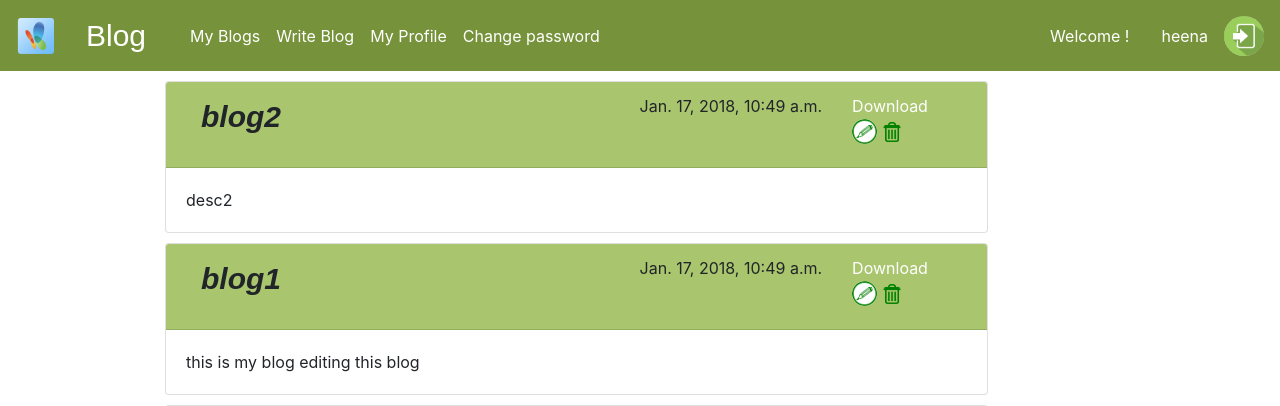
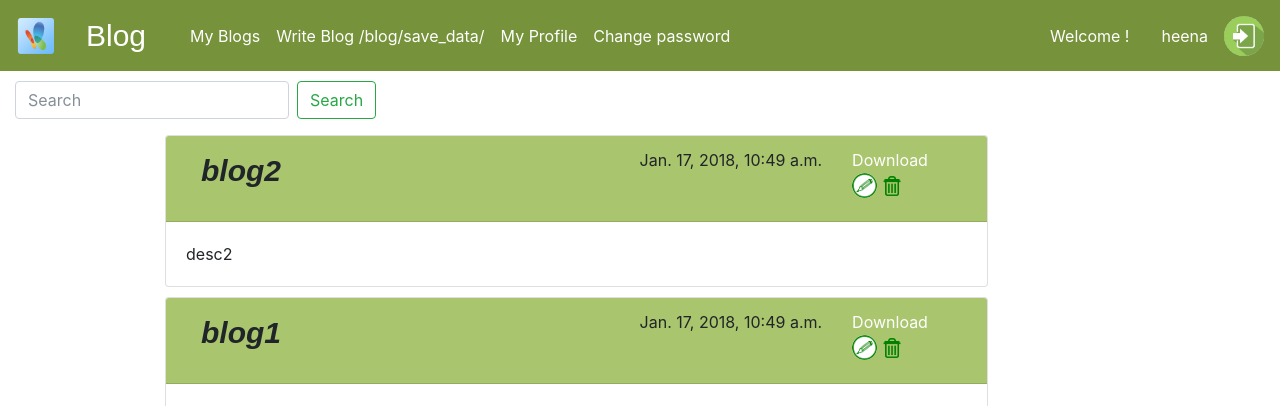
Before and after one commit to heenasaleem/newblog, a Django app: page /blog/ in a window 1280 px wide. Shown: the top 406 px of the page. Run offline with Django 3.2, Linux system fonts and the light colour scheme; a user stored in the database is signed in; data comes from the database, SQL or seed files in the repository; both versions use the stored data as it was after the commit; some libraries are stand-ins or nearby versions.

Commit message:
3rd commit

```diff
--- a/blog/static/blog/style.css
+++ b/blog/static/blog/style.css
@@ -1,8 +1,9 @@
 a:hover {
    color: yellow;
 }
-a:active {
+.active {
     color: orange;
+
 }
 a{
     color:white;
--- a/blog/templates/blog/base.html
+++ b/blog/templates/blog/base.html
@@ -19,10 +19,59 @@ integrity="sha384-PsH8R72JQ3SOdhVi3uxftmaW6Vc51MKb0q5P2rRUpPvrszuE4W1povHYgTpBfs
 
 <link rel="stylesheet" type="text/css" href="{% static 'blog/style.css' %}" />
 
+<script type="text/javascript">
+
+  //  $(document).ready(function(){
+
+  //    $('#nav_items').on('click', 'a', function(){
+
+  //     $('#nav_items a.active').removeClass("active");
+  //     $(this).addClass("active");
+  //   });
+
+  // });
+  // $(document).ready(function(){
+
+  //   $('nav div div a').click(function(){
+
+  //     $('div a').removeClass("active");
+  //     $(this).addClass("active");
+  //   });
+
+  // });
+
+
+
+</script>
+<!--
+<script>
+$(document).ready(function(){
+    $("a").click(function(){
+        $("p").hide();
+    });
+});
+</script>-->
+<!--
+<script>
+$(document).ready(function(){
+    $("#hide").click(function(){
+        $("p").hide();
+    });
+    $("#show").click(function(){
+        $("p").show();
+    });
+});
+</script>-->
+
 </head>
 
 
 <body>
+  <!--
+  <p>If you click on the "Hide" button, I will disappear.</p>
+
+<button id="hide">Hide</button>
+<button id="show">Show</button>-->
 <nav class="navbar navbar-expand-lg nav_style">
 
      <a href=#><img src="{% static 'images/blog_icon.png' %}" class=" img-icon" name="logout" alt="imgage"></a>
@@ -35,7 +84,8 @@ integrity="sha384-PsH8R72JQ3SOdhVi3uxftmaW6Vc51MKb0q5P2rRUpPvrszuE4W1povHYgTpBfs
 
 
     <div class="collapse navbar-collapse" id="navbarNavAltMarkup">
-    <div class="navbar-nav">
+    <div class="navbar-nav" id="nav_items">
+
       <!--
       <a class="nav-item nav-link active" href="#" style="color: white;">Home <span class="sr-only">(current)</span></a>
 
@@ -43,10 +93,12 @@ integrity="sha384-PsH8R72JQ3SOdhVi3uxftmaW6Vc51MKb0q5P2rRUpPvrszuE4W1povHYgTpBfs
       <a class="nav-item nav-link" href="#">Pricing</a>
       <a class="nav-item nav-link disabled" href="#">Disabled</a>-->
 
-      <a class="nav-item nav-link nav_text active" href="{% url 'blog:index' %}">My Blogs</a>
-      <a class="nav-item nav-link nav_text active" href="{% url 'blog:save_data' %}">Write Blog</a>
-      <a class="nav-item nav-link nav_text active" href="{% url 'blog:profile' %}">My Profile</a>
-      <a class="nav-item nav-link nav_text active" href="{% url 'blog:change_password' %}">Change password</a>
+      <a class="nav-item nav-link nav_text" {% url 'blog:index' as path1 %} {% if request.path == path1 %} class="active" {% endif %} href="{% url 'blog:index' %}">My Blogs</a>
+      <a class="nav-item nav-link nav_text" {% url 'blog:save_data' as path2 %} {% if request.path == path2 %} class="active" {% endif %}  href="{% url 'blog:save_data' %}">Write Blog {{ path2 }}</a>
+      <a class="nav-item nav-link nav_text" href="{% url 'blog:profile' %}" >My Profile</a>
+      <a class="nav-item nav-link nav_text" href="{% url 'blog:change_password' %}">Change password</a>
+
+
 
     </div>
     </div>
--- a/blog/templates/blog/index.html
+++ b/blog/templates/blog/index.html
@@ -2,8 +2,15 @@
 {% load static %}
 {% block content %}
 {% if latest_blog_list %}
+    <div>
+ <form method="GET" action="{% url 'blog:search' %}" class="form-inline">
+      <input class="form-control mr-sm-2" type="search" placeholder="Search" aria-label="Search" name="q">
+     <button class="btn btn-outline-success my-2 my-sm-0" type="submit">Search</button>
+    </form>
+  </div>
 
     {% for item in latest_blog_list %}
+
          <div class="container card" style="margin-left: 150px;">
 
          	<div class="row card-header" style="background-color: #A9C56D;">
--- a/blog/templates/blog/index2.html
+++ b/blog/templates/blog/index2.html
@@ -10,6 +10,7 @@
 -->
 
 {% block content %}
+
 <div>
 <div class="card w-75">
   <div class="card-body">
--- a/blog/urls.py
+++ b/blog/urls.py
@@ -8,6 +8,7 @@ app_name = 'blog'
 
 urlpatterns = [
 	#path('',views. , name='')
+	path('search/', views.search, name='search'),
 	path('download/', views.download_excel_data, name='download_excel_data'),
 	path('upload/', views.upload_file, name='upload_file'),
 	path('edit_profile/', views.edit_profile, name='edit_profile'),
--- a/blog/views.py
+++ b/blog/views.py
@@ -260,3 +260,14 @@ def download_excel_data(request):
     wb.save(response)
     print("res",response)
     return response
+
+def search(request):
+    #print('inside search')
+    query = request.GET.get('q')
+    #print("query:",query)
+    latest_blog_list = BlogList.objects.filter(title__icontains=query, user=request.user).order_by('-pub_date')
+    #print("blog list:", latest_blog_list)
+    context = {
+        'latest_blog_list': latest_blog_list,
+    }
+    return render(request,'blog/index.html',context)
```
Also changed, not shown: db.sqlite3.
